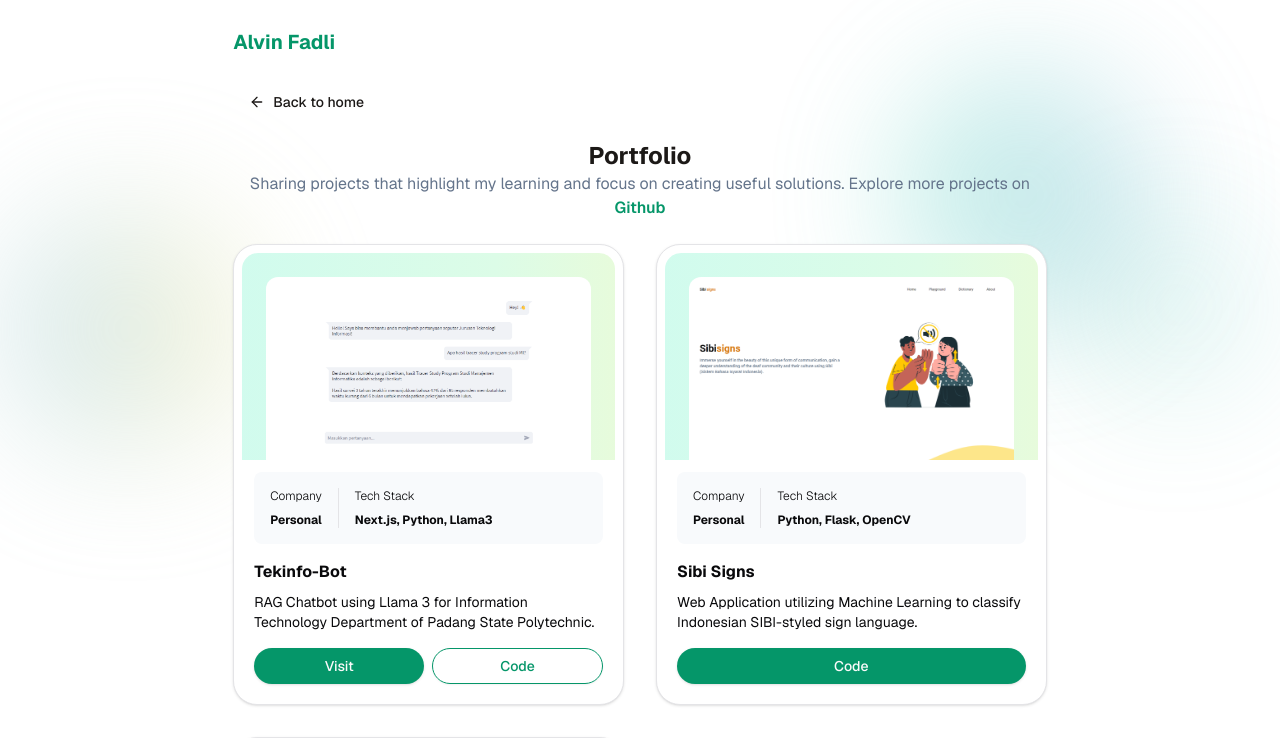
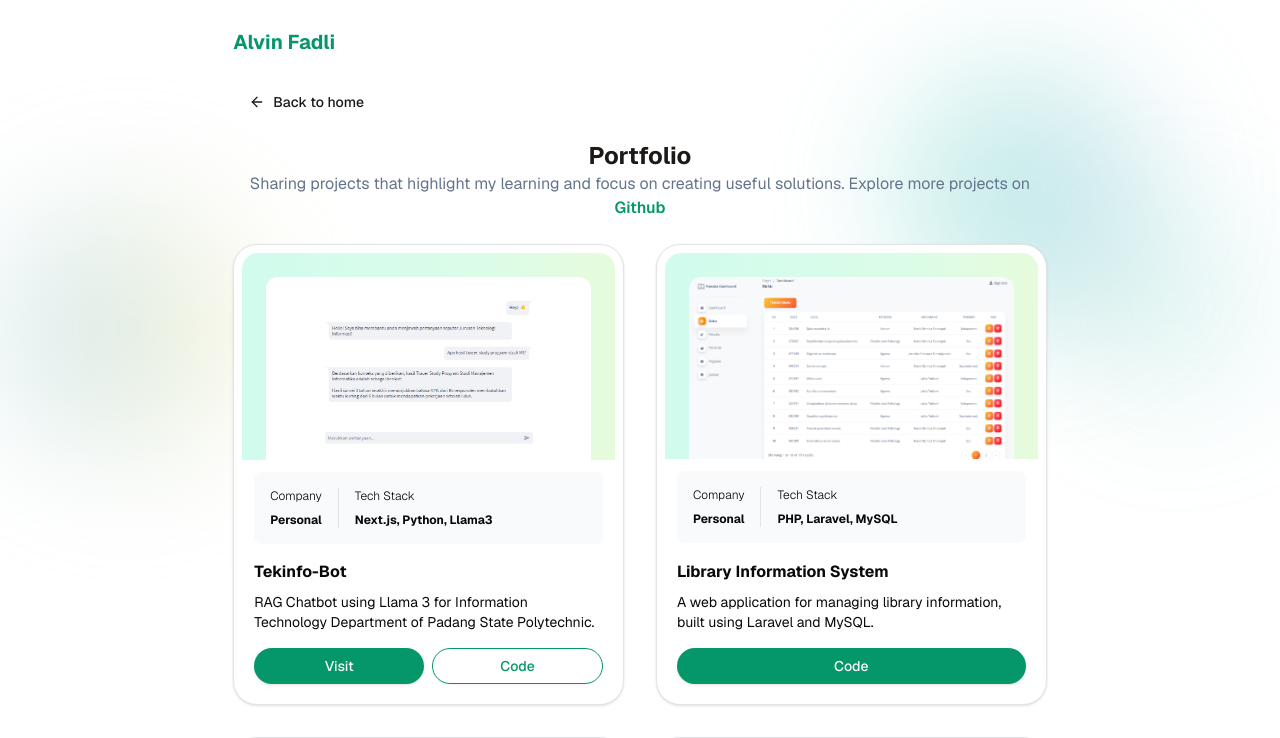
Before and after one commit to AlvinFadli/portfolio, a Next.js app: page /portfolio in a window 1280 px wide. Shown: the top 738 px of the page. Built offline with nearby package versions, Linux system fonts and the light colour scheme; a web font is replaced by a local one.

Commit message:
chore: adjust projects

```diff
--- a/components/section/portfolio/portfolio-detail.tsx
+++ b/components/section/portfolio/portfolio-detail.tsx
@@ -15,6 +15,17 @@ function PortfolioDetailSection() {
       buttonLabel: "Visit",
       buttonSecondaryLabel: "Code",
       details: "Next.js, Python, Llama3",
+    },
+    {
+      banner: "/images/portfolio/si-library.png",
+      title: "Library Information System",
+      description:
+        "A web application for managing library information, built using Laravel and MySQL.",
+      alt: "Library Information System",
+      buttonLink: "https://github.com/alvinfadli/si-perpustakaan",
+      companyName: "Personal",
+      buttonLabel: "Code",
+      details: "PHP, Laravel, MySQL",
     },
     {
       banner: "/images/portfolio/sibi-signs.png",
--- a/components/section/portfolio/portfolio.tsx
+++ b/components/section/portfolio/portfolio.tsx
@@ -17,15 +17,15 @@ function PortfolioSection() {
       details: "Next.js, Python, Llama3",
     },
     {
-      banner: "/images/portfolio/sibi-signs.png",
-      title: "Sibi Signs",
+      banner: "/images/portfolio/si-library.png",
+      title: "Library Information System",
       description:
-        "Web Application utilizing Machine Learning to classify Indonesian SIBI-styled sign language.",
-      alt: "Sibi Signs",
-      buttonLink: "https://github.com/alvinfadli/sibi-sign/",
+        "A web application for managing library information, built using Laravel and MySQL.",
+      alt: "Library Information System",
+      buttonLink: "https://github.com/alvinfadli/si-perpustakaan",
       companyName: "Personal",
       buttonLabel: "Code",
-      details: "Python, Flask, OpenCV",
+      details: "PHP, Laravel, MySQL",
     },
   ];
 
```
Also changed, not shown: public/images/portfolio/si-library.png (added).
